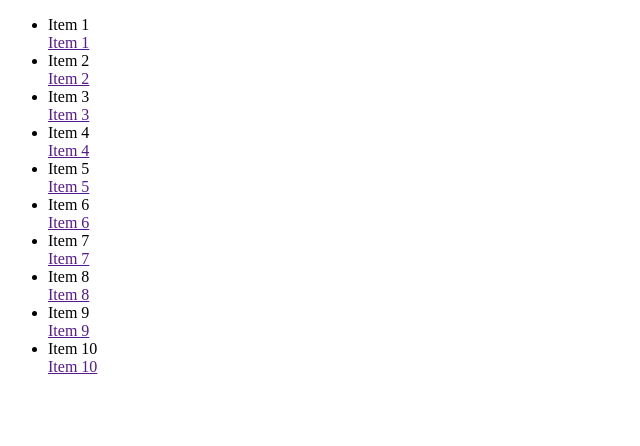
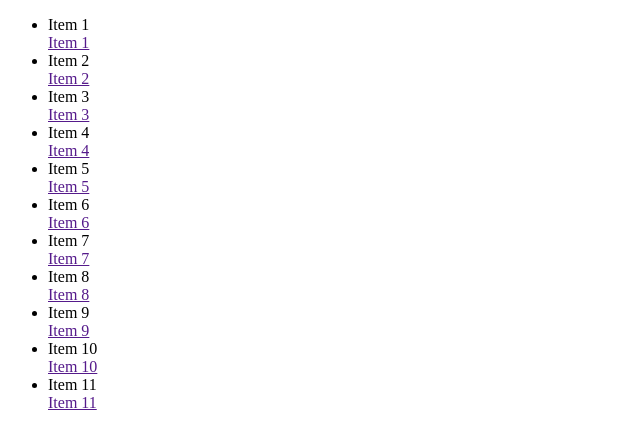
Before and after one commit to marcboogie/newGittest, a plain HTML site: page index.html in a window 1280 px wide. Shown: the whole page, without its empty margins (0-640 px from the left). Drawn offline with Linux system fonts and the light colour scheme.

Commit message:
added new list item

```diff
--- a/index.html
+++ b/index.html
@@ -18,6 +18,7 @@
         </li>
         <li class="navMenuItem navMenuItem003">
           <div class="navMenuIcon">Item 3</div>
+
           <a href="">Item 3</a>
         </li>
         <li class="navMenuItem navMenuItem004">
@@ -48,6 +49,10 @@
           <div class="navMenuIcon">Item 10</div>
           <a href="">Item 10</a>
         </li>
+        <li class="navMenuItem navMenuItem011">
+          <div class="navMenuIcon">Item 11</div>
+          <a href="">Item 11</a>
+        </li>
       </ul>
     </div>
   </nav>
```
